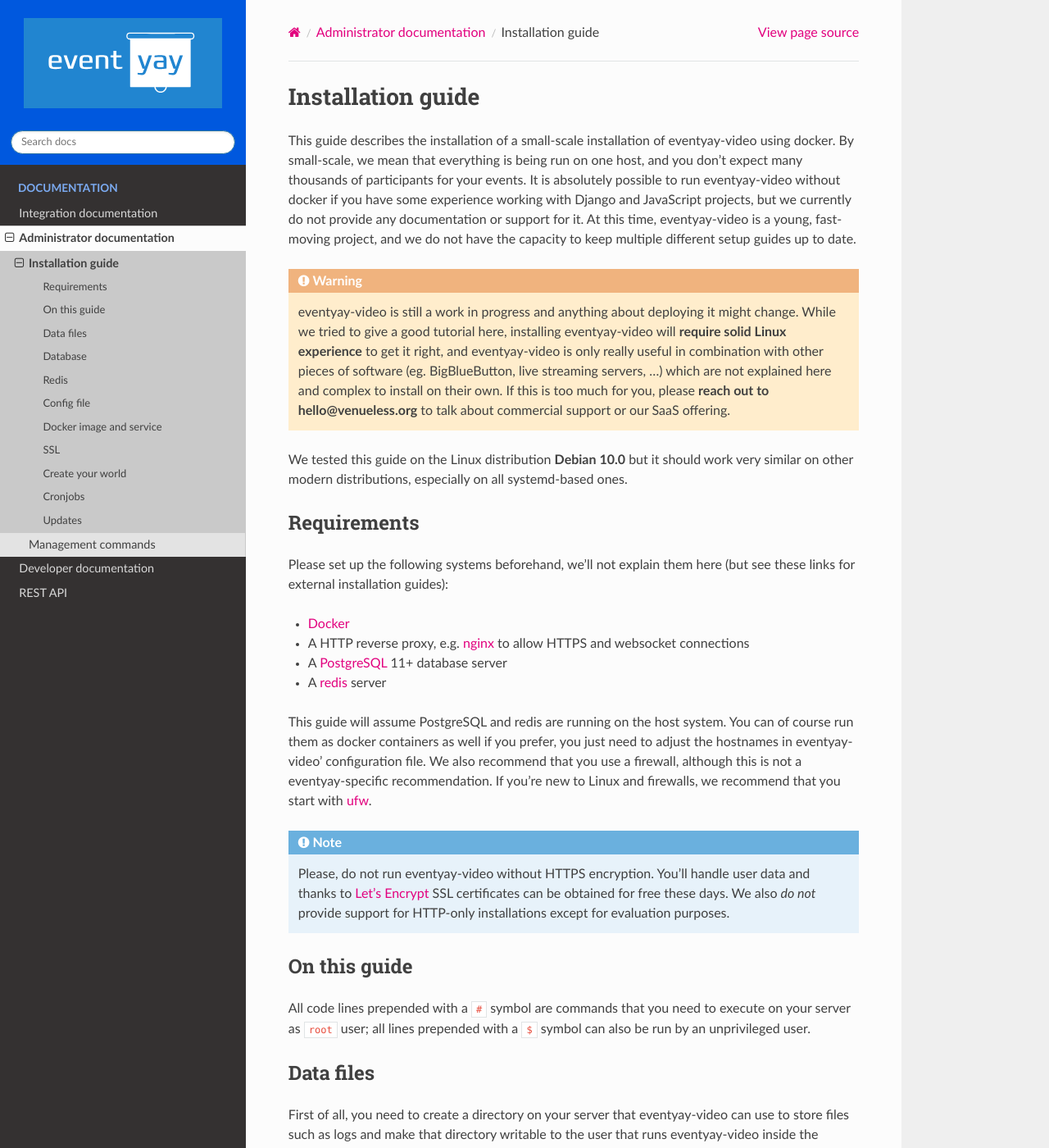
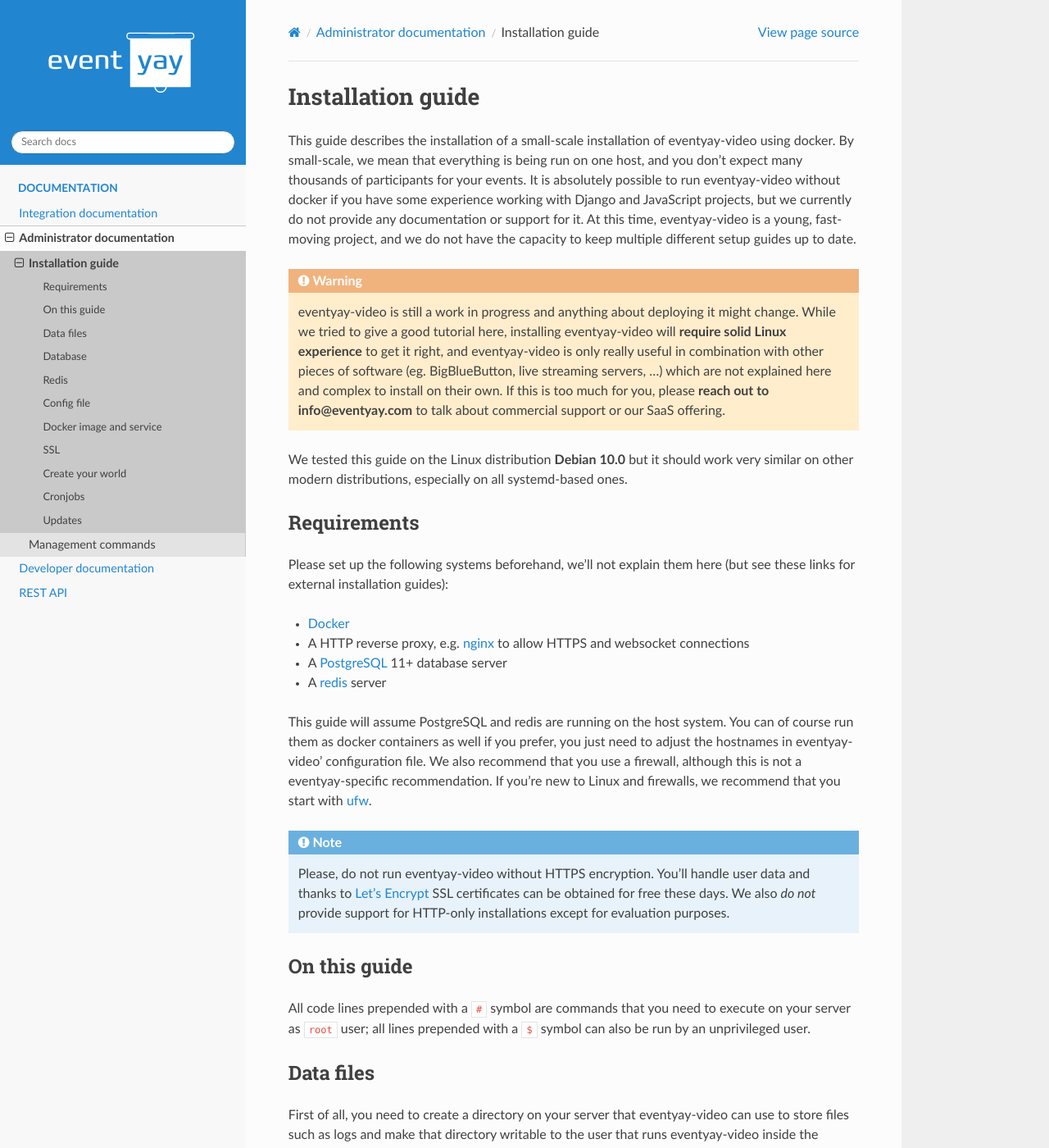
Before and after one commit to fossasia/eventyay-video, a Sphinx documentation site: the page built from docs/admin/setup.rst, in a window 1280 px wide and 1400 px high. Shown: the whole window at 82% size. Built offline with Sphinx 7.4.7 and the Read the Docs theme 3.1.0, drawn with Linux system fonts in a browser that asks for light colours.

Commit message:
fixed color scheme, org email, twitter link, CNAME to gh-pages

```diff
--- a/docs/_static/custom.css
+++ b/docs/_static/custom.css
@@ -1,20 +1,36 @@
+:root {
+    --eventyay-blue: #2185d0;
+    --light-blue: #7baaf0;
+    --light-gray: #f8f8f8;
+}
+
+a, a:visited, a:hover {
+    color: var(--eventyay-blue);
+}
+a:hover {
+    text-decoration: underline;
+}
 .logo {
     height: 50px;
 }
 .wy-side-nav-search {
-    background: #0058de;
+    /* background: #0058de; */
+    background: var(--eventyay-blue);
 }
-a, a:visited, a:hover {
-    color: #e2007e;
-}
-a:hover {
-    text-decoration: underline;
+.wy-nav-side {
+    background: var(--light-gray);
 }
 .wy-menu-vertical header, .wy-menu-vertical p.caption {
-    color: #7baaf0;
+    /* color: #7baaf0; */
+    color: var(--eventyay-blue);
 }
+
 .wy-menu-vertical a {
-    color: #d9d9d9;
+    /* color: #d9d9d9; */
+    color: var(--eventyay-blue);
+}
+.wy-menu-vertical a:hover {
+    background-color: #eeeeee;
 }
 @media screen and (min-width: 480px) {
     .wy-table-responsive table.rest-resource-table td, .wy-table-responsive table.rest-resource-table th {
--- a/docs/_templates/index.html
+++ b/docs/_templates/index.html
@@ -129,12 +129,12 @@
     </div>
     <div class="wy-sectionbox">
         <div class="wy-icon">
-            <a href="https://twitter.com/eventyay" target="_blank">
+            <a href="https://x.com/eventyay" target="_blank">
                 <span class="fa fa-twitter fa-fw"></span>
             </a>
         </div>
         <div class="wy-text">
-            <a href="https://twitter.com/eventyay" target="_blank">
+            <a href="https://x.com/eventyay" target="_blank">
                 <strong>Twitter</strong>
             </a>
             <p>Keep in touch and stay up to date by following our project account on Twitter.</p>
--- a/docs/admin/setup.rst
+++ b/docs/admin/setup.rst
@@ -13,7 +13,7 @@ fast-moving project, and we do not have the capacity to keep multiple different
              give a good tutorial here, installing eventyay-video will **require solid Linux experience** to get it right, and
              eventyay-video is only really useful in combination with other pieces of software (eg. BigBlueButton, live streaming servers, …)
              which are not explained here and complex to install on their own. If this is too much for you, please
-             **reach out to hello@venueless.org** to talk about commercial support or our SaaS offering.
+             **reach out to info@eventyay.com** to talk about commercial support or our SaaS offering.
 
 We tested this guide on the Linux distribution **Debian 10.0** but it should work very similar on other
 modern distributions, especially on all systemd-based ones.
```
Also changed, not shown: 1 other file.
